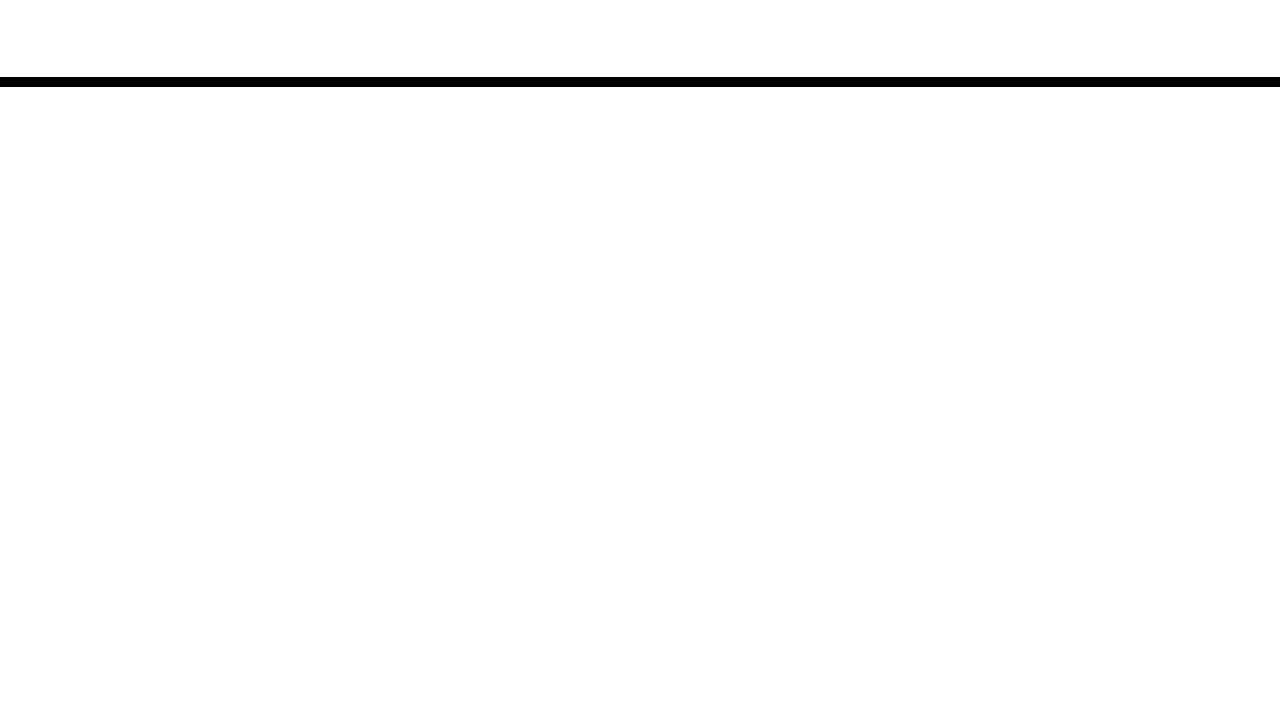
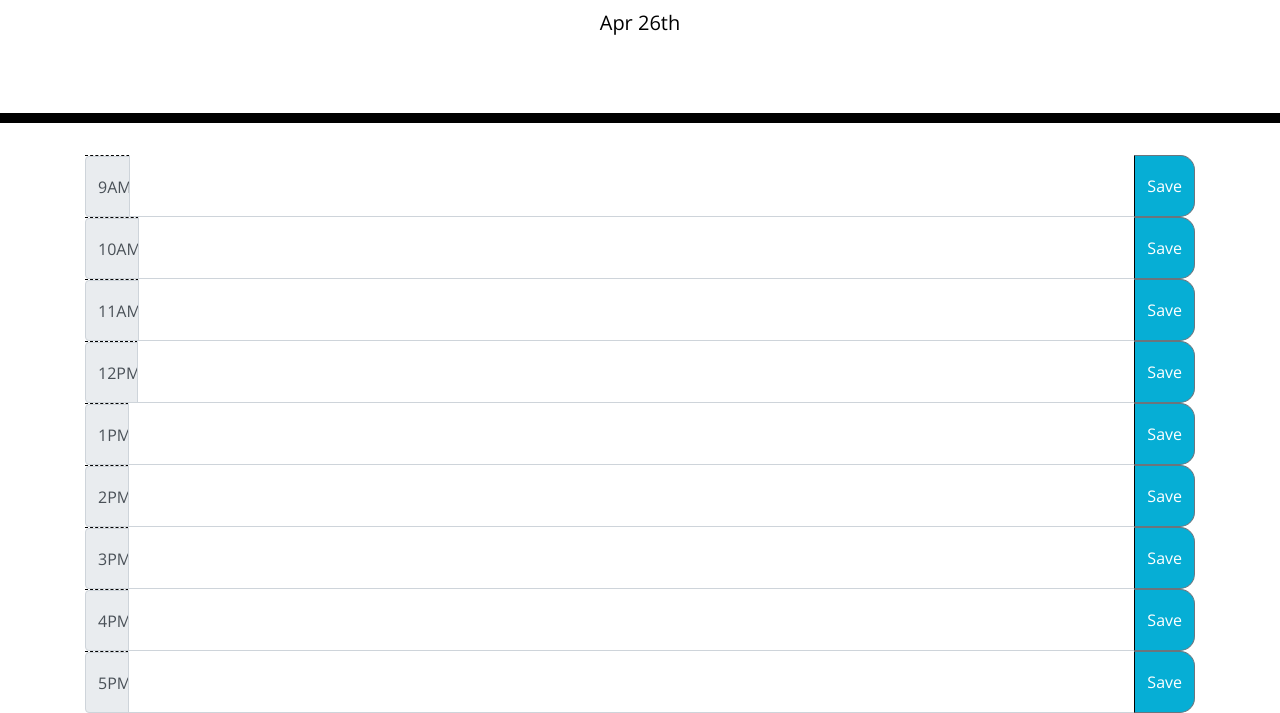
Before and after one commit to Gabriellatrujillor/CalendarHW, a plain HTML site: page Develop/index.html in a window 1280 px wide. Shown: the part 181-894 px from the top of the page. Before the commit the page ends 800 px from the top, so only its background shows below. Drawn offline with nearby package versions, Linux system fonts and the light colour scheme.

Commit message:
Displayed current day at top of screen, buttons are clicking but not storing data

```diff
--- a/Develop/index.html
+++ b/Develop/index.html
@@ -29,21 +29,11 @@
       <p id="currentDay" class="lead"></p>
     </header>
     <div class="container">
-      <!-- Timeblocks go here -->
-      <!-- <div class="input-group">
-        <div class="input-group-prepend">
-          <span class="input-group-text" id="time">Time</span>
-        </div>
-        <textarea class="form-control" aria-label="With textarea" id="time-val"></textarea>
-        <div class="input-group-append">
-          <button class="btn btn-outline-secondary" type="button" id="button-addon2 time-btn">Submit</button>
-        </div>
-      </div> -->
-
 
     </div>
+    <script src="https://cdnjs.cloudflare.com/ajax/libs/moment.js/2.24.0/moment.min.js"></script>
 
     <script src="https://code.jquery.com/jquery-3.4.1.min.js"></script>
-    <script src="https://cdnjs.cloudflare.com/ajax/libs/moment.js/2.24.0/moment.min.js"></script>
+    <script src="./javascript.js"></script>
   </body>
 </html>
--- /dev/null
+++ b/Develop/javascript.js
@@ -0,0 +1,104 @@
+// Create Calendar/Planner
+createCal();
+console.log(moment().format("dddd, MMMM Do YYYY h:mm HH"));
+var currDay = moment().format("dddd, MMMM Do YYYY h:mm HH");
+console.log(currDay);
+var currHour = parseInt(currDay.split(" ")[4].split(":")[0]);
+console.log("Current hour: " + currHour);
+
+
+function createCal() {
+   var timeArray = [
+    9,
+    10,
+    11,
+    12,
+    13,
+    14,
+    15,
+    16,
+    17,
+    18,
+    19,
+    20,
+    21,
+    22,
+    23,
+    24,
+  ];
+
+  //   Create elements on page
+  for (var i = 0; i < 9; i++) {
+    var div1 = $("<div>");
+    div1.attr("class", "input-group time-block");
+    //<div class="input-group"></div>
+    var div2 = $("<div>");
+    div2.attr("class", "input-group-prepend hour");
+    //<div class="input-group-prepend"></div>
+    var span = $("<span>");
+    span.attr("class", "input-group-text");
+    //<span class="input-group-text" ></span>
+    span.attr("id", "time");
+    //<span class="input-group-text" id="time"></span>
+    var textArea = $("<textarea>");
+    textArea.attr("class", "form-control row description");
+    //<textarea class="form-control"></textarea>
+    textArea.attr("aria-label", "With textarea");
+    //<textarea class="form-control" aria-label="With textarea"></textarea>
+    textArea.attr("id", `${i}`);
+    //<textarea class="form-control" aria-label="With textarea" id="time-val"></textarea>
+    var div3 = $("<div>");
+    div3.attr("class", "input-group-append").value;
+    //<div class="input-group-append"></div>
+    var btn = $("<button>");
+    btn.attr("class", "btn btn-outline-secondary saveBtn");
+    btn.attr("type", "button");
+    btn.attr("id", `${i}`);
+    btn.text("Save");
+    //<button class="btn btn-outline-secondary" type="button" id="button-addon2 time-btn">Submit</button>
+    // Append divs:
+    div2.append(span);
+    div3.append(btn);
+    div1.append(div2);
+    div1.append(textArea);
+    div1.append(div3);
+    // AM or PM
+    if (timeArray[i] <= 12) {
+      if (timeArray[i] == 12) {
+        span.text(timeArray[i] + "PM");
+      } else {
+        span.text(timeArray[i] + "AM");
+      }
+    } else {
+      span.text(timeArray[i] - 12 + "PM");
+    }
+    $(".container").append(div1);
+  }
+
+  var displayDay = moment().format("MMM Do");
+  console.log(displayDay)
+    $("#currentDay").append(displayDay);
+
+
+  //   Save button event listener - NOT WORKING
+  $("button").on("click", function () {
+    // first, assign a unique id to the save button because $(this) will only return the save button
+    console.log($(this).attr("id"));
+    // using the unique id find the corrisponding textarea and assign a variable to obtain the value
+    console.log("click");
+    function saveInput() {
+      localStorage.setItem("input", textArea.val());
+    }
+    //saveInput()
+  });
+  //   Time blocks change depending on current time - NOT WORKING
+  function blockColor() {
+    if (timeArray[i] < currHour) {
+      textArea.addClass("past");
+    } else if (timeArray[i] > currHour) {
+      textArea.addclass("future");
+    } else {
+      textArea.addClass("present");
+    }
+  }
+}
```
